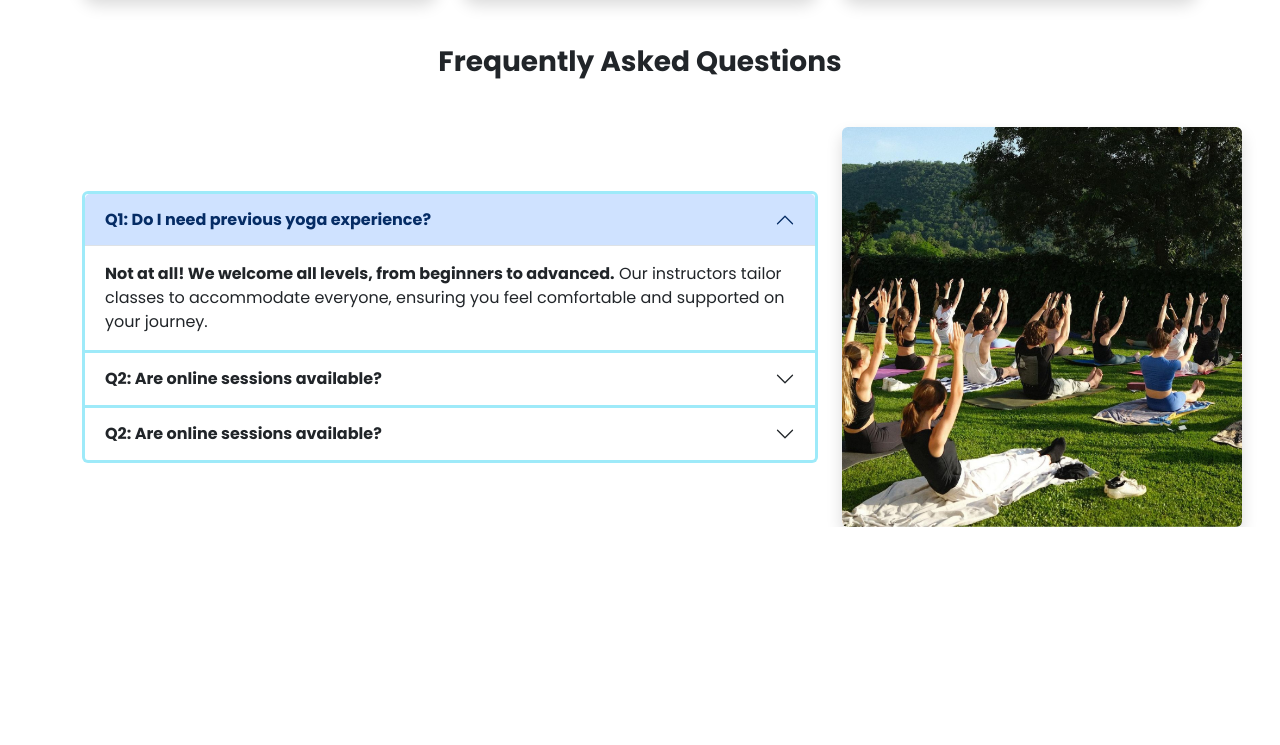
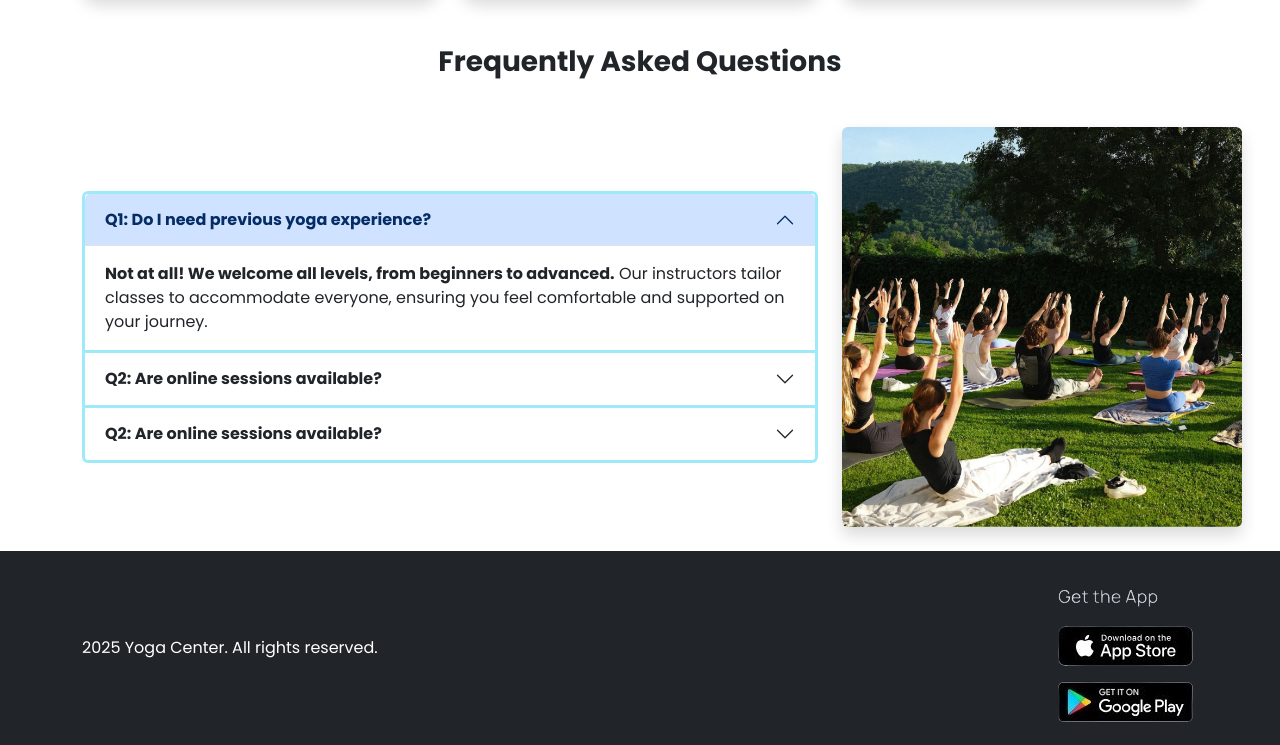
Before and after one commit to fahmidaoyshi/SoulSync-Fitness, a plain HTML site: page index.html in a window 1280 px wide. Shown: the part 2525-3270 px from the top of the page. Before the commit the page ends 3052 px from the top, so only its background shows below. Drawn offline with nearby package versions, Linux system fonts and the light colour scheme.

Commit message:
Footer Done

```diff
--- a/index.html
+++ b/index.html
@@ -259,6 +259,7 @@
     </div>
   </div>
   </section>
+  <!-- F&Q -->
   <section>
     <div class="text-center m-md-5">
       <h3 class="fw-bold mt-5">Frequently Asked Questions</h3>
@@ -308,7 +309,30 @@
     <div class="col-6 col-md-4"><img src="./image/yoga-5.png" class="img rounded shadow d-none d-lg-block" width="400" height="auto"   alt="..."></div>
   </div>
   </section>
+  <!-- Footer -->
+<section>
+  <!-- Footer -->
+<footer class="bg-dark text-white p-3 mt-4">
+  <div class="container d-flex justify-content-between align-items-center flex-wrap">
+    <div class="d-none d-lg-block">
+      2025 Yoga Center. All rights reserved.
+    </div>
+    <div class="text-center ">
+      <div class="d-flex gap-2 ">
+      <a href="#">
+        <img src="./image/footer-img.png"
+             alt="" >
+      </a>
+    </div>
+  </div>
+  <div class="container d-flex justify-content-between align-items-center flex-wrap d-lg-none mt-3">
+    <div>
+      2025 Yoga Center. All rights reserved.
+    </div>
+    </div>
+</footer>
 
+</section>
 
 
     <script src="https://cdn.jsdelivr.net/npm/bootstrap@5.3.3/dist/js/bootstrap.bundle.min.js"></script>
```
Also changed, not shown: image/footer-img.png (added).
